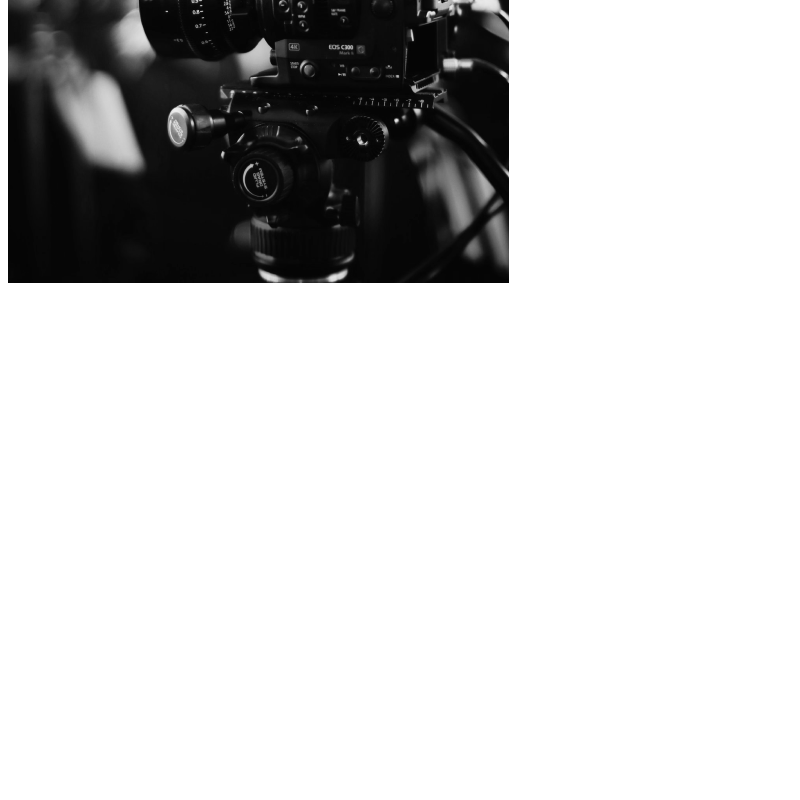
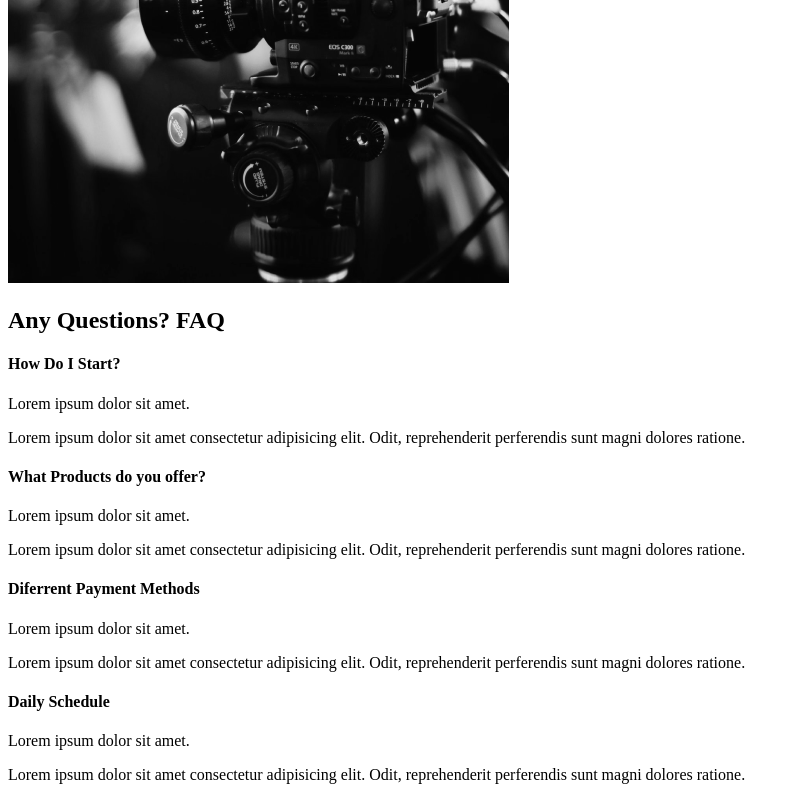
Before and after one commit to nggar/capture-portfolio, a React (Create React App) app: page / in a window 1280 px wide. Shown: the part 2099-2899 px from the top of the page, without its empty margins (0-800 px from the left). Before the commit the page ends 2394 px from the top, so only its background shows below. Built offline with nearby package versions, Linux system fonts and the light colour scheme.

Commit message:
Faq Section

```diff
--- /dev/null
+++ b/src/components/HomePage/FaqSection.js
@@ -0,0 +1,37 @@
+const FaqSection = () => {
+    return (
+        <div className="faq">
+            <h2>Any Questions? <span>FAQ</span></h2>
+            <div className="question">
+                <h4>How Do I Start?</h4>
+                <div className="answer">
+                    <p>Lorem ipsum dolor sit amet.</p>
+                    <p>Lorem ipsum dolor sit amet consectetur adipisicing elit. Odit, reprehenderit perferendis sunt magni dolores ratione.</p>
+                </div>
+            </div>
+            <div className="question">
+                <h4>What Products do you offer?</h4>
+                <div className="answer">
+                    <p>Lorem ipsum dolor sit amet.</p>
+                    <p>Lorem ipsum dolor sit amet consectetur adipisicing elit. Odit, reprehenderit perferendis sunt magni dolores ratione.</p>
+                </div>
+            </div>
+            <div className="question">
+                <h4>Diferrent Payment Methods</h4>
+                <div className="answer">
+                    <p>Lorem ipsum dolor sit amet.</p>
+                    <p>Lorem ipsum dolor sit amet consectetur adipisicing elit. Odit, reprehenderit perferendis sunt magni dolores ratione.</p>
+                </div>
+            </div>
+            <div className="question">
+                <h4>Daily Schedule</h4>
+                <div className="answer">
+                    <p>Lorem ipsum dolor sit amet.</p>
+                    <p>Lorem ipsum dolor sit amet consectetur adipisicing elit. Odit, reprehenderit perferendis sunt magni dolores ratione.</p>
+                </div>
+            </div>
+        </div>
+    );
+}
+
+export default FaqSection;
--- a/src/pages/Home.js
+++ b/src/pages/Home.js
@@ -1,12 +1,14 @@
 // page components
 import AboutSection from '../components/HomePage/AboutSection';
 import ServicesSection from '../components/HomePage/ServicesSection';
+import FaqSection from '../components/HomePage/FaqSection';
 
 const HomePage = () => {
     return (
         <>
             <AboutSection />
             <ServicesSection />
+            <FaqSection />
         </>
     );
 }
```
